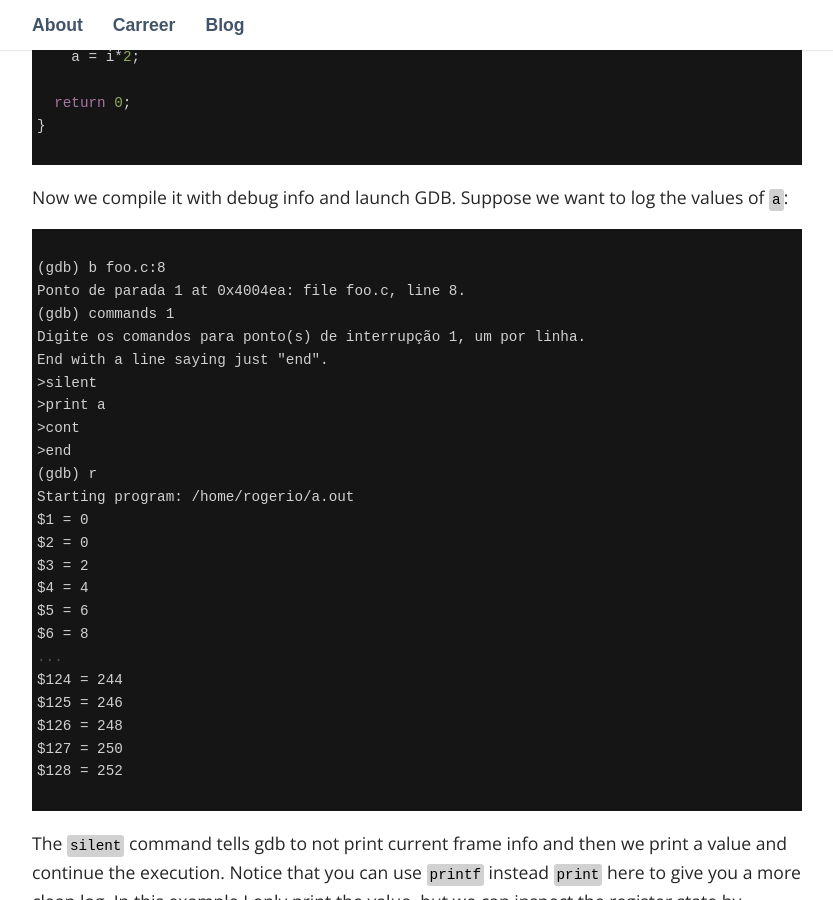
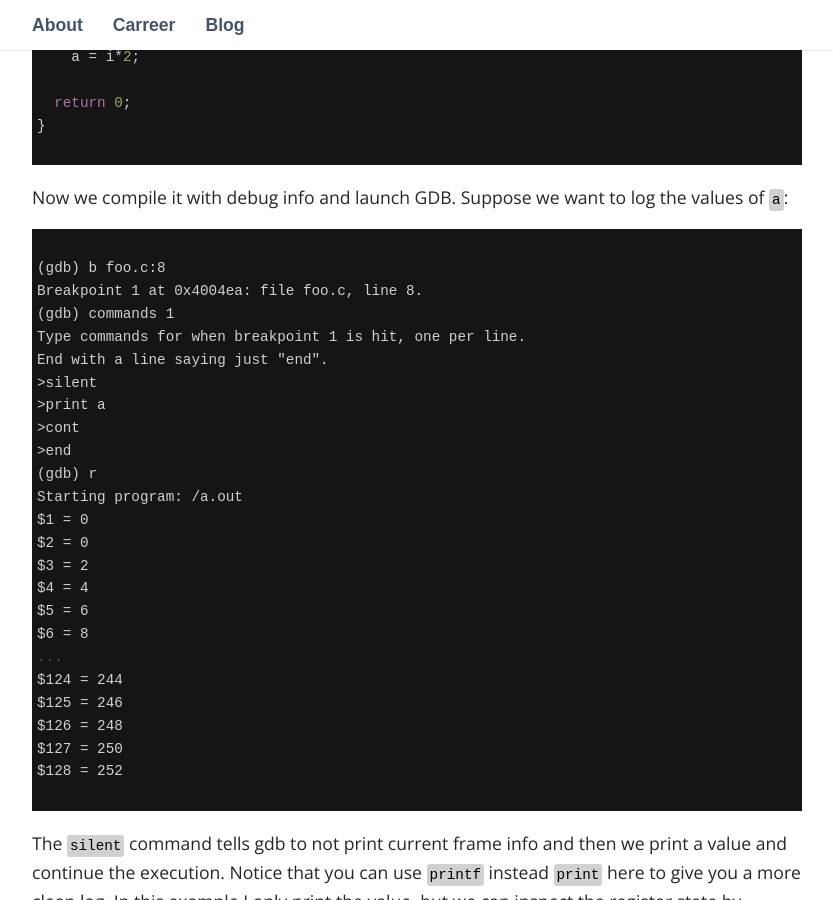
Before and after one commit to racardoso/racardoso.github.io, a Jekyll site: the page built from _posts/2017-11-20-gdb-fake-trace.md, in a window 1280 px wide and 900 px high, scrolled down 1100 px. Shown: the whole window, without its empty margins (223-1056 px from the left). Built offline with Jekyll 4.4.1, drawn with Linux system fonts in a browser that asks for light colours; some web fonts are replaced.

Commit message:
Fix translation.

````diff
--- a/_posts/2017-11-20-gdb-fake-trace.md
+++ b/_posts/2017-11-20-gdb-fake-trace.md
@@ -36,16 +36,16 @@ Now we compile it with debug info and launch GDB. Suppose we want to log the val
 ```console
 
 (gdb) b foo.c:8
-Ponto de parada 1 at 0x4004ea: file foo.c, line 8.
+Breakpoint 1 at 0x4004ea: file foo.c, line 8.
 (gdb) commands 1
-Digite os comandos para ponto(s) de interrupção 1, um por linha.
+Type commands for when breakpoint 1 is hit, one per line.
 End with a line saying just "end".
 >silent
 >print a
 >cont
 >end
 (gdb) r
-Starting program: /home/rogerio/a.out
+Starting program: /a.out
 $1 = 0
 $2 = 0
 $3 = 2
````
